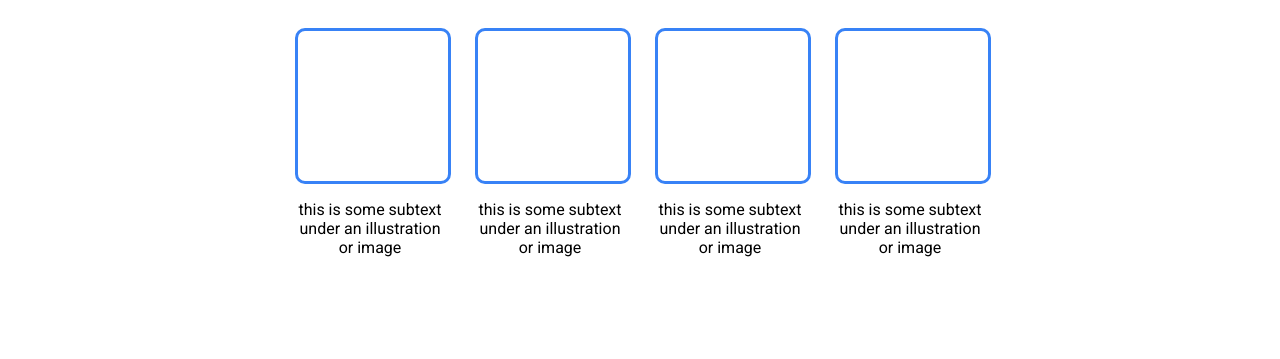
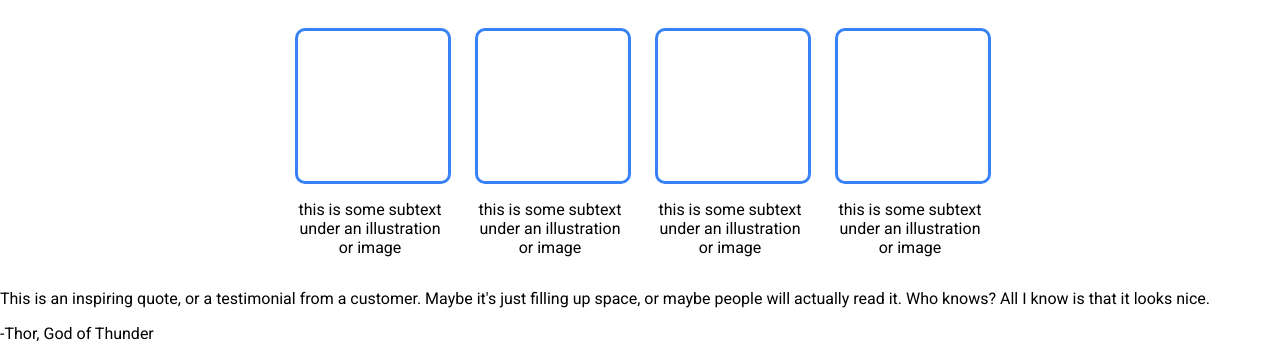
Before and after one commit to mactyre/landing-page, a plain HTML site: page index.html in a window 1280 px wide. Shown: the part 499-858 px from the top of the page. Before the commit the page ends 800 px from the top, so only its background shows below. Drawn offline with Linux system fonts and the light colour scheme.

Commit message:
Add quote section

```diff
--- a/index.html
+++ b/index.html
@@ -56,6 +56,11 @@
             </div>
         </div>
 
+        <div class="quote">
+            <p class="quoteText">This is an inspiring quote, or a testimonial from a customer. Maybe it's just filling up space, or maybe people will actually read it. Who knows? All I know is that it looks nice.</p>
+            <p class="quoteAuthor">-Thor, God of Thunder</p>
+        </div>
+
     </body>
 
 </html>
```
